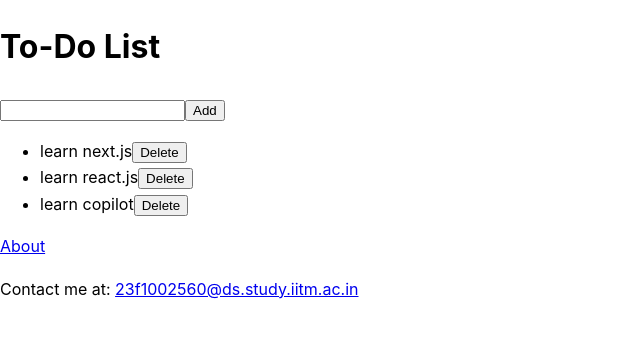
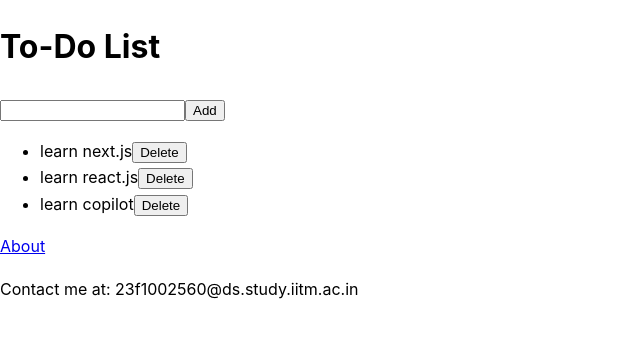
Before and after one commit to Anurag8484/ToDoList.Nextjs-Codespaces, a Next.js app: page /ToDoList.Nextjs-Codespaces/ in a window 1280 px wide. Shown: the top 338 px of the page, without its empty margins (0-640 px from the left). Built offline with nearby package versions, Linux system fonts and the light colour scheme.

Commit message:
Update index.js

```diff
--- a/pages/index.js
+++ b/pages/index.js
@@ -51,10 +51,7 @@ export default function Home() {
       <footer>
       <Link href="/about">About</Link>
       <p>
-          Contact me at:{' '}
-          <a href={`mailto:${'23f1002560'}@${'ds.study.iitm.ac.in'}`}>
-            {`${'23f1002560'}@${'ds.study.iitm.ac.in'}`}
-          </a>
+           Contact me at: 23f1002560@ds.study.iitm.ac.in
       </p>
       </footer>
 
```
